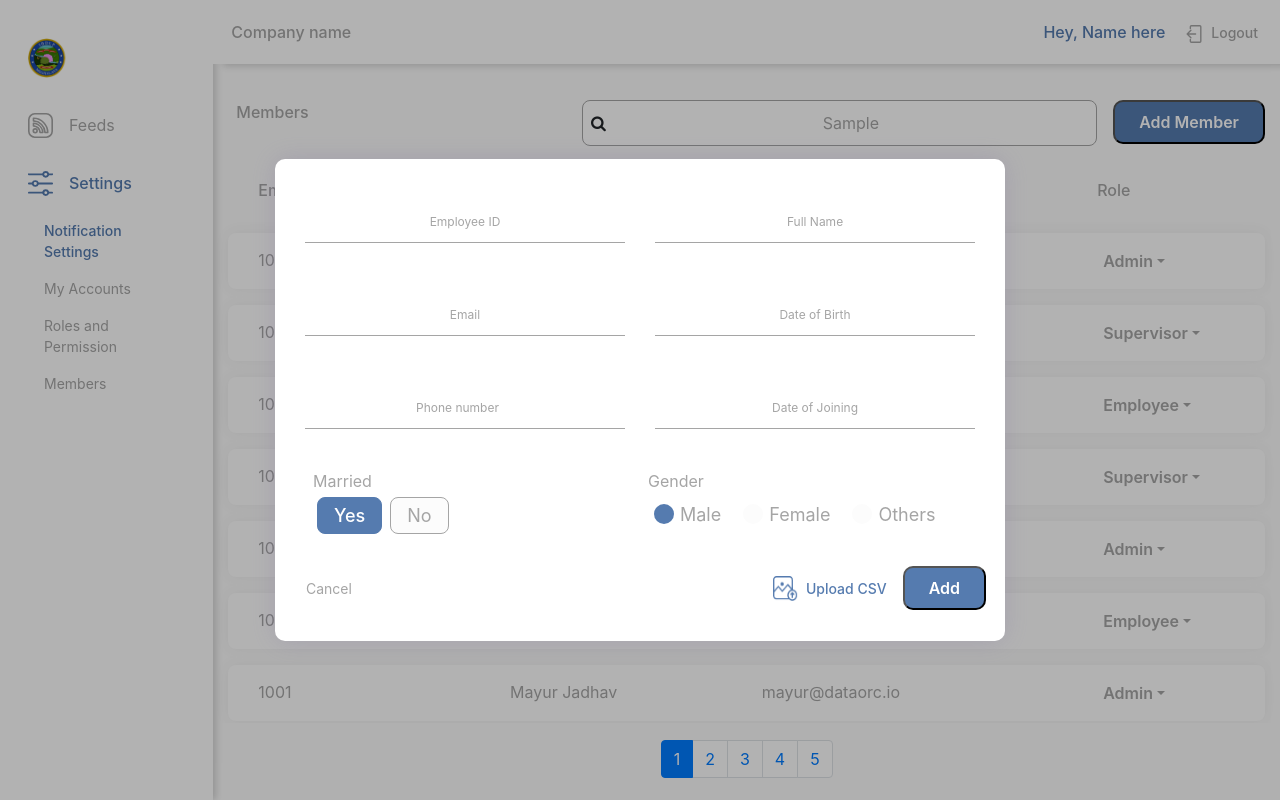
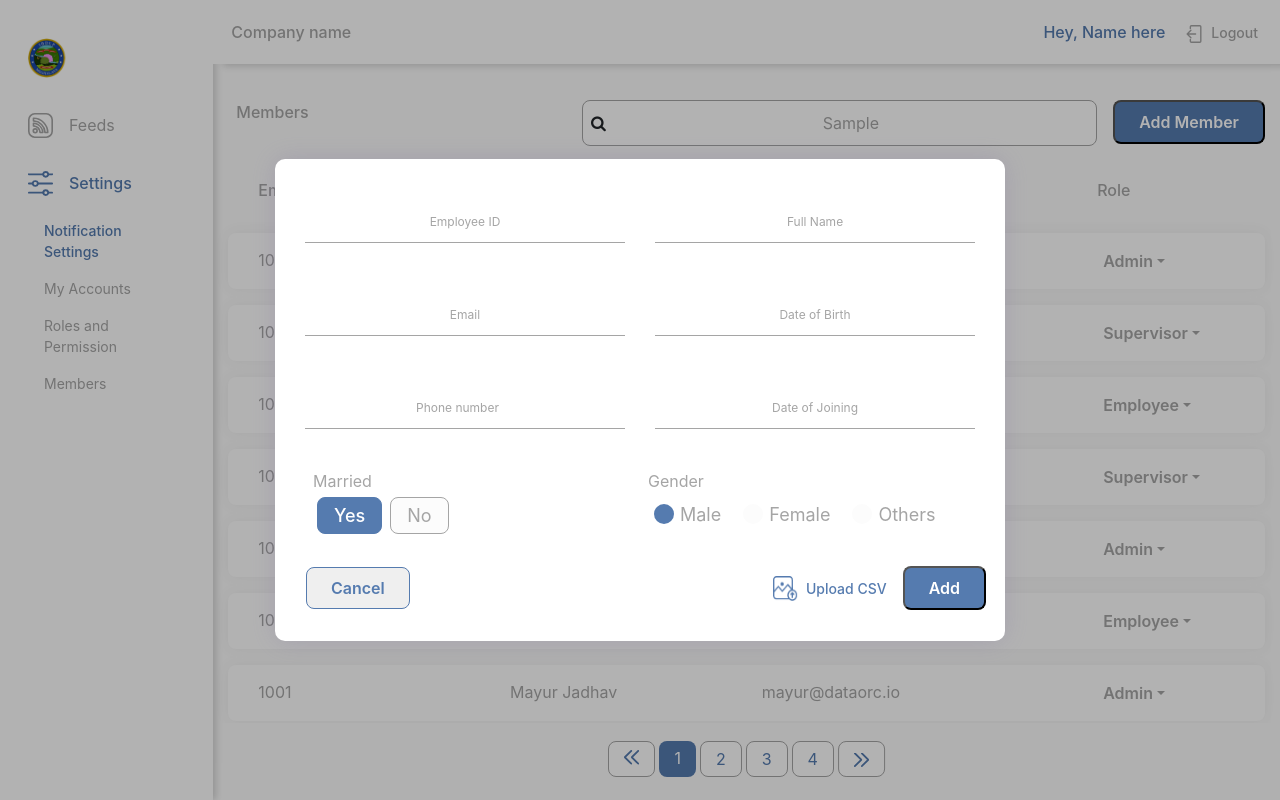
Before and after one commit to shreynpatel23/hr-management, a React (Create React App) app: page /application/settings/members in a window 1280 px wide. Both pictures are taken after typing "Sample" into the empty fields and a click on the button "Add Member". Built offline with nearby package versions, Linux system fonts and the light colour scheme.

Commit message:
Add role pop up

```diff
--- a/src/settings/members/add-member/addMember.js
+++ b/src/settings/members/add-member/addMember.js
@@ -4,7 +4,9 @@ import classes from "./addMember.module.scss";
 import PersonalDetailsForm from "../../../shared/personal-details-form/personalDetailsForm";
 import {
   PrimaryButtonStyle,
-  ButtonTextStyle
+  ButtonTextStyle,
+  secondaryButtonStyle,
+  secondaryButtonTextStyle
 } from "../../../shared/buttonStyles";
 import CommonStyles from "../../../shared/sharedStyles.module.scss";
 import Button from "../../../shared/button/button";
@@ -29,12 +31,17 @@ function AddMember({ onAddMember, onCancelAddMember }) {
           </div>
           <div className="py-3 d-flex align-items-center justify-content-between">
             <div className="px-3">
-              <p
-                className={`mb-0 ${CommonStyles.cancelText}`}
-                onClick={() => onCancelAddMember()}
+              <Button
+                style={secondaryButtonStyle}
+                click={() => onCancelAddMember()}
               >
-                Cancel
-              </p>
+                <p
+                  className={`mb-0 ${classes.responsiveText}`}
+                  style={secondaryButtonTextStyle}
+                >
+                  Cancel
+                </p>
+              </Button>
             </div>
             <div>
               <div className="d-flex align-items-center">
--- a/src/settings/members/members.js
+++ b/src/settings/members/members.js
@@ -4,8 +4,8 @@ import inputStyle from "../../shared/input/input.module.scss";
 import Button from "../../shared/button/button";
 import { PrimaryButtonStyle, ButtonTextStyle } from "../../shared/buttonStyles";
 import MemberCard from "./member-card/memberCard";
-import { Pagination } from "react-bootstrap";
 import AddMember from "./add-member/addMember";
+import { Colors } from "../../shared/colors";
 
 function Members() {
   const [activeTab, setActiveTab] = React.useState(1);
@@ -16,15 +16,17 @@ function Members() {
   }
   let active = activeTab;
   let items = [];
-  for (let number = 1; number <= 5; number++) {
+  for (let number = 1; number <= 4; number++) {
     items.push(
-      <Pagination.Item
+      <li
         key={number}
-        active={number === active}
+        className={`page-item ${
+          active === number ? classes.activeTab : classes.nonActiveTab
+        }`}
         onClick={() => setActiveTab(number)}
       >
-        {number}
-      </Pagination.Item>
+        <p className="mb-0">{number}</p>
+      </li>
     );
   }
   return (
@@ -165,7 +167,98 @@ function Members() {
           className="d-flex align-items-center justify-content-center"
         >
           <div className="m-0">
-            <Pagination bsPrefix={classes.paginationStyle}>{items}</Pagination>
+            <nav aria-label="Page navigation example">
+              <ul className="pagination mb-0">
+                <li className="page-item">
+                  <div
+                    className={`${classes.nonActiveTab} mb-0`}
+                    onClick={() => setActiveTab(activeTab - 1)}
+                  >
+                    <svg
+                      xmlns="http://www.w3.org/2000/svg"
+                      width="15.092"
+                      height="14.561"
+                      viewBox="0 0 15.092 14.561"
+                      style={{ fill: Colors.PRIMARYCOLOR, marginBottom: "5px" }}
+                    >
+                      <g
+                        id="prefix__Group_133"
+                        data-name="Group 133"
+                        transform="translate(-1180.669 -39.448)"
+                      >
+                        <g
+                          id="prefix__Group_131"
+                          data-name="Group 131"
+                          transform="translate(1180.669 39.448)"
+                        >
+                          <path
+                            id="prefix__Union_15"
+                            d="M6.373 14.111L.481 8.174a1.687 1.687 0 0 1-.227-.284Q.231 7.871.21 7.85a1.1 1.1 0 0 1 .239-1.51L6.386.448A1.132 1.132 0 0 1 7.914.205a1.1 1.1 0 0 1-.239 1.511L2.1 7.243l5.538 5.581a1.131 1.131 0 0 1 .243 1.527.742.742 0 0 1-.54.209 1.42 1.42 0 0 1-.968-.449z"
+                            data-name="Union 15"
+                          />
+                        </g>
+                        <g
+                          id="prefix__Group_132"
+                          data-name="Group 132"
+                          transform="translate(1187.638 39.448)"
+                        >
+                          <path
+                            id="prefix__Union_15-2"
+                            d="M6.373 14.111L.482 8.174a1.691 1.691 0 0 1-.227-.284C.239 7.878.224 7.864.21 7.85a1.1 1.1 0 0 1 .24-1.511L6.387.448A1.131 1.131 0 0 1 7.914.205a1.1 1.1 0 0 1-.24 1.511L2.1 7.243l5.537 5.581a1.13 1.13 0 0 1 .243 1.527.741.741 0 0 1-.541.21 1.418 1.418 0 0 1-.966-.45z"
+                            data-name="Union 15"
+                          />
+                        </g>
+                      </g>
+                    </svg>
+                  </div>
+                </li>
+                {items}
+                <li className="page-item">
+                  <div
+                    className={`${classes.nonActiveTab} mb-0`}
+                    onClick={() => setActiveTab(activeTab + 1)}
+                    style={{ transform: "rotate(-180deg)" }}
+                  >
+                    <svg
+                      xmlns="http://www.w3.org/2000/svg"
+                      width="15.092"
+                      height="14.561"
+                      viewBox="0 0 15.092 14.561"
+                      style={{ fill: Colors.PRIMARYCOLOR, marginBottom: "5px" }}
+                    >
+                      <g
+                        id="prefix__Group_133"
+                        data-name="Group 133"
+                        transform="translate(-1180.669 -39.448)"
+                      >
+                        <g
+                          id="prefix__Group_131"
+                          data-name="Group 131"
+                          transform="translate(1180.669 39.448)"
+                        >
+                          <path
+                            id="prefix__Union_15"
+                            d="M6.373 14.111L.481 8.174a1.687 1.687 0 0 1-.227-.284Q.231 7.871.21 7.85a1.1 1.1 0 0 1 .239-1.51L6.386.448A1.132 1.132 0 0 1 7.914.205a1.1 1.1 0 0 1-.239 1.511L2.1 7.243l5.538 5.581a1.131 1.131 0 0 1 .243 1.527.742.742 0 0 1-.54.209 1.42 1.42 0 0 1-.968-.449z"
+                            data-name="Union 15"
+                          />
+                        </g>
+                        <g
+                          id="prefix__Group_132"
+                          data-name="Group 132"
+                          transform="translate(1187.638 39.448)"
+                        >
+                          <path
+                            id="prefix__Union_15-2"
+                            d="M6.373 14.111L.482 8.174a1.691 1.691 0 0 1-.227-.284C.239 7.878.224 7.864.21 7.85a1.1 1.1 0 0 1 .24-1.511L6.387.448A1.131 1.131 0 0 1 7.914.205a1.1 1.1 0 0 1-.24 1.511L2.1 7.243l5.537 5.581a1.13 1.13 0 0 1 .243 1.527.741.741 0 0 1-.541.21 1.418 1.418 0 0 1-.966-.45z"
+                            data-name="Union 15"
+                          />
+                        </g>
+                      </g>
+                    </svg>
+                  </div>
+                </li>
+              </ul>
+            </nav>
           </div>
         </div>
       </div>
--- a/src/settings/members/members.module.scss
+++ b/src/settings/members/members.module.scss
@@ -64,21 +64,25 @@
     list-style: none;
 }
 
-
 .activeTab {
-    z-index: 3;
-    padding: 5px;
+    padding: 5px 15px;
     color: $white;
     background-color: $primaryColor;
+    border-radius: $borderRadius8;
+    margin: 2px;
     border: 0;
+    cursor: pointer;
 }
 
 .nonActiveTab {
     position: relative;
-    padding: 5px;
+    padding: 5px 15px;
     color: $primaryColor;
     background-color: $white;
+    border-radius: $borderRadius8;
+    margin: 2px;
     border: 1px solid $textColor;
+    cursor: pointer;
 }
 
 @media screen and (max-width: 767px) {
--- a/src/settings/my-accounts/MyAccounts.js
+++ b/src/settings/my-accounts/MyAccounts.js
@@ -2,7 +2,12 @@ import React from "react";
 import CommonStyles from "../../shared/sharedStyles.module.scss";
 import PersonalDetailsForm from "../../shared/personal-details-form/personalDetailsForm";
 import Button from "../../shared/button/button";
-import { PrimaryButtonStyle, ButtonTextStyle } from "../../shared/buttonStyles";
+import {
+  PrimaryButtonStyle,
+  ButtonTextStyle,
+  secondaryButtonStyle,
+  secondaryButtonTextStyle
+} from "../../shared/buttonStyles";
 import classes from "./MyAccounts.module.scss";
 
 function MyAccounts() {
@@ -31,12 +36,14 @@ function MyAccounts() {
             className={`d-flex align-items-center justify-content-between py-3`}
           >
             <div className="px-2">
-              <p
-                className={`mb-0 ${CommonStyles.cancelText}`}
-                onClick={() => setEdit(false)}
-              >
-                Cancel
-              </p>
+              <Button style={secondaryButtonStyle} click={() => setEdit(false)}>
+                <p
+                  className={`mb-0 ${classes.responsiveText}`}
+                  style={secondaryButtonTextStyle}
+                >
+                  Cancel
+                </p>
+              </Button>
             </div>
             <div className="d-inline-flex">
               <Button style={PrimaryButtonStyle} click={handleSaveChanges}>
--- a/src/settings/notification-settings/notificationSettings.js
+++ b/src/settings/notification-settings/notificationSettings.js
@@ -2,7 +2,12 @@ import React from "react";
 import CommonStyles from "../../shared/sharedStyles.module.scss";
 import Styles from "../../notification-prefrences/notificationPrefrences.module.scss";
 import Button from "../../shared/button/button";
-import { PrimaryButtonStyle, ButtonTextStyle } from "../../shared/buttonStyles";
+import {
+  PrimaryButtonStyle,
+  ButtonTextStyle,
+  secondaryButtonStyle,
+  secondaryButtonTextStyle
+} from "../../shared/buttonStyles";
 import classes from "./notificationSettings.module.scss";
 
 function NotificationSettings() {
@@ -126,12 +131,14 @@ function NotificationSettings() {
         {edit ? (
           <div className={`d-flex align-items-center justify-content-between`}>
             <div className="px-2">
-              <p
-                className={`mb-0 ${CommonStyles.cancelText}`}
-                onClick={() => setEdit(false)}
-              >
-                Cancel
-              </p>
+              <Button style={secondaryButtonStyle} click={() => setEdit(false)}>
+                <p
+                  className={`mb-0 ${classes.responsiveText}`}
+                  style={secondaryButtonTextStyle}
+                >
+                  Cancel
+                </p>
+              </Button>
             </div>
             <div className="d-inline-flex">
               <Button style={PrimaryButtonStyle} click={handleSaveChanges}>
--- /dev/null
+++ b/src/settings/roles-permission/add-role/addRole.js
@@ -0,0 +1,58 @@
+import React from "react";
+import Styles from "../../../shared/popup.module.scss";
+import CommonStyles from "../../../shared/sharedStyles.module.scss";
+import classes from "./addRole.module.scss";
+import {
+  PrimaryButtonStyle,
+  ButtonTextStyle,
+  secondaryButtonTextStyle,
+  secondaryButtonStyle
+} from "../../../shared/buttonStyles";
+import Button from "../../../shared/button/button";
+
+function AddRole({ onCancelAddRole, handleAddMember }) {
+  return (
+    <div
+      className={`d-flex align-items-center justify-content-center ${Styles.overlay}`}
+    >
+      <div className={`${Styles.popUpCard} ${classes.popUpWidth}`}>
+        <div className="py-2">
+          <p className={`mb-0 ${classes.labelText}`}>
+            Enter the role name below
+          </p>
+        </div>
+        <div className="py-2 px-3">
+          <input
+            type="text"
+            className={classes.formControl}
+            placeholder="Enter Role name here"
+          />
+        </div>
+        <div className="py-2 d-flex align-items-center">
+          <div className="px-2">
+            <Button
+              style={secondaryButtonStyle}
+              click={() => onCancelAddRole()}
+            >
+              <p
+                className={`mb-0 ${classes.responsiveText}`}
+                style={secondaryButtonTextStyle}
+              >
+                Cancel
+              </p>
+            </Button>
+          </div>
+          <div className="ml-auto px-2">
+            <Button style={PrimaryButtonStyle} click={handleAddMember}>
+              <p className={`mb-0`} style={ButtonTextStyle}>
+                Add Role
+              </p>
+            </Button>
+          </div>
+        </div>
+      </div>
+    </div>
+  );
+}
+
+export default AddRole;
--- /dev/null
+++ b/src/settings/roles-permission/add-role/addRole.module.scss
@@ -0,0 +1,42 @@
+@import '../../../assets/scss/variables.scss';
+
+.popUpWidth {
+    width: 600px;
+}
+
+.labelText {
+    font-size: $font-16;
+    text-align: center;
+    color: $textColor;
+}
+
+.formControl {
+    width: 100%;
+    border: 0;
+    padding: 10px 15px;
+    border: 1px solid $textColor;
+    border-radius: $borderRadius8;
+    text-align: left;
+    color: $textColor;
+}
+
+.formControl:focus {
+    box-shadow: none;
+    outline: none;
+}
+
+.formControl::placeholder {
+    font-size: $font-14;
+    text-align: left;
+    color: $textColor;
+}
+
+@media screen and (max-width: 767px) {
+    .popUpWidth {
+        width: 100%;
+    }
+
+    .labelText {
+        font-size: $font-14;
+    }
+}
--- a/src/shared/buttonStyles.js
+++ b/src/shared/buttonStyles.js
@@ -1,13 +1,25 @@
 import { Colors } from "./colors";
 
 export const ButtonTextStyle = {
-    fontWeight: 600,
-    color: Colors.WHITE
-}
+  fontWeight: 600,
+  color: Colors.WHITE
+};
+
+export const secondaryButtonTextStyle = {
+  fontWeight: 600,
+  color: Colors.PRIMARYCOLOR
+};
 
 export const PrimaryButtonStyle = {
-    background: Colors.PRIMARYCOLOR,
-    color: Colors.WHITE,
-    borderRadius: '10px',
-    width: '100%'
-}
+  background: Colors.PRIMARYCOLOR,
+  color: Colors.WHITE,
+  borderRadius: "8px",
+  width: "100%"
+};
+
+export const secondaryButtonStyle = {
+  border: `1px solid ${Colors.PRIMARYCOLOR}`,
+  color: Colors.PRIMARYCOLOR,
+  borderRadius: "8px",
+  width: "100%"
+};
```
Also changed, not shown: src/settings/roles-permission/rolesPermission.js (+17 -3 lines), src/shared/colors.js (+6 -6 lines).
